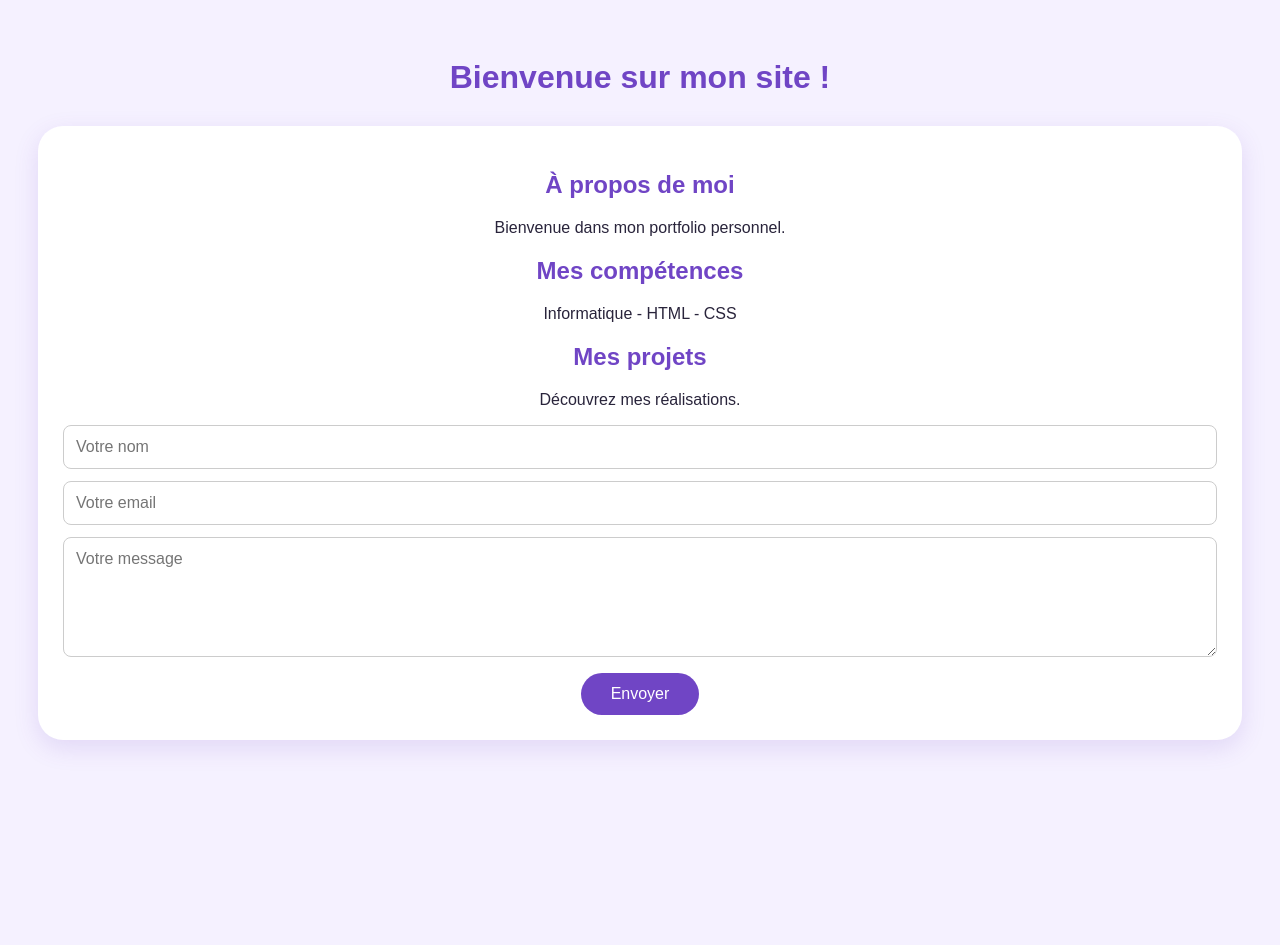
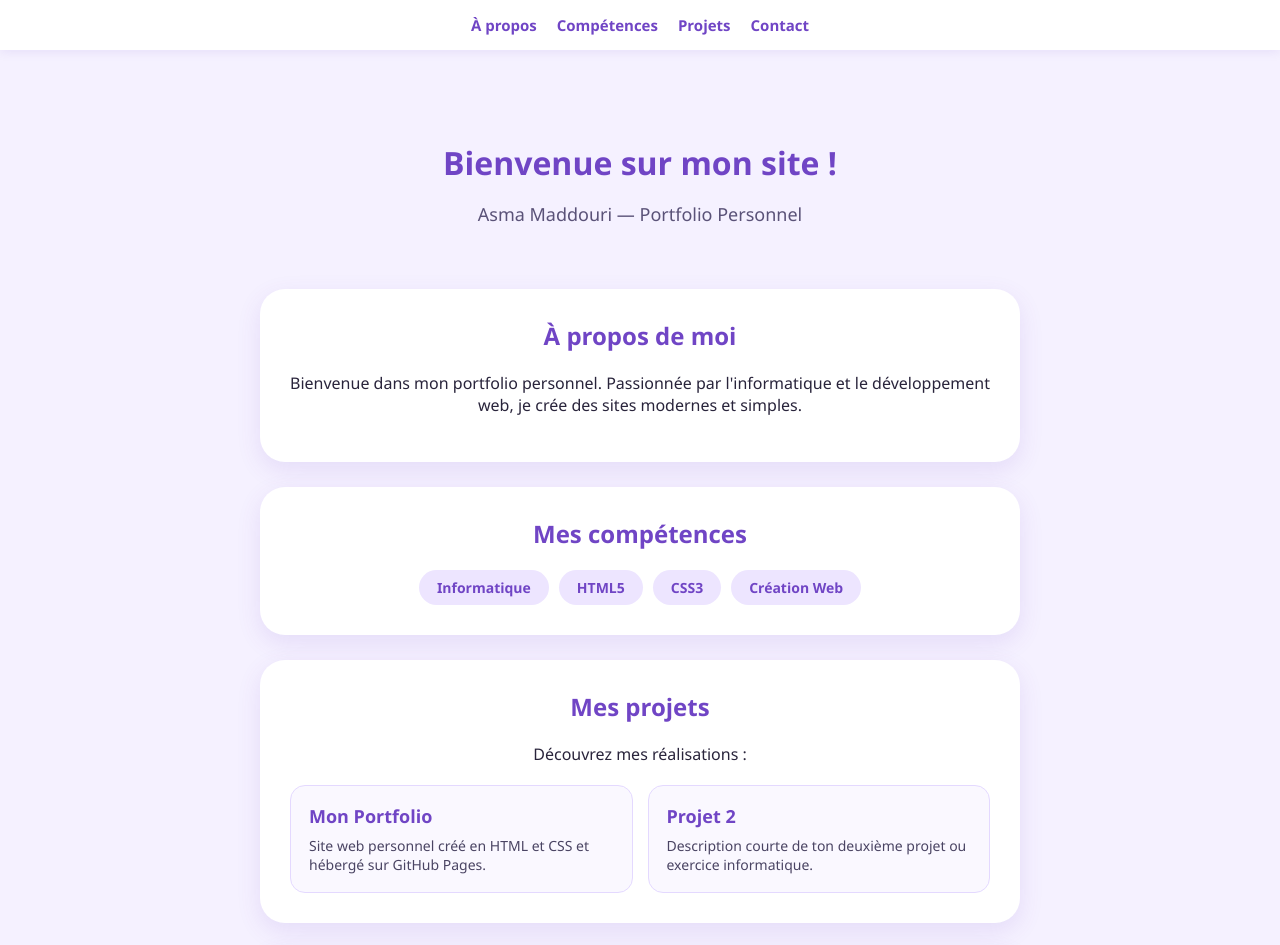
Before and after one commit to asma-maddouri13/portfolio, a plain HTML site: page index.html in a window 1280 px wide. Shown: the top 945 px of the page. Before the commit the page ends 800 px from the top, so only its background shows below. Drawn offline with Linux system fonts and the light colour scheme.

Commit message:
Update portfolio title and enhance styling

```diff
--- a/index.html
+++ b/index.html
@@ -3,72 +3,204 @@
 <head>
 <meta charset="UTF-8">
 <meta name="viewport" content="width=device-width, initial-scale=1.0">
-<title>Mon Portfolio</title>
+<title>Asma Maddouri - Portfolio</title>
 <style>
+* {
+    box-sizing: border-box;
+    scroll-behavior: smooth;
+}
 body {
-    font-family: Arial, sans-serif;
+    font-family: 'Segoe UI', Arial, sans-serif;
     background: #f5f1ff;
     color: #29243b;
+    margin: 0;
+    padding: 0;
+}
+/* Menu el-fou9 */
+nav {
+    background: white;
+    padding: 15px 20px;
+    box-shadow: 0 2px 10px rgba(112, 69, 197, 0.1);
+    position: sticky;
+    top: 0;
+    z-index: 100;
+    display: flex;
+    justify-content: center;
+    gap: 20px;
+}
+nav a {
+    text-decoration: none;
+    color: #7045c5;
+    font-weight: bold;
+    font-size: 15px;
+    transition: 0.3s;
+}
+nav a:hover {
+    color: #50308f;
+}
+/* Contenu el-kol */
+.container {
+    max-width: 800px;
+    margin: auto;
+    padding: 30px 20px;
     text-align: center;
-    padding: 30px;
 }
-h1, h2 {
+header {
+    padding: 40px 10px 20px;
+}
+h1 {
     color: #7045c5;
+    font-size: 32px;
+    margin-bottom: 10px;
+}
+.subtitle {
+    font-size: 18px;
+    color: #5a5278;
 }
 .card {
     background: white;
-    padding: 25px;
+    padding: 30px;
     border-radius: 25px;
-    margin-top: 30px;
-    box-shadow: 0 8px 25px rgba(112, 69, 197, 0.15);
+    margin-top: 25px;
+    box-shadow: 0 8px 25px rgba(112, 69, 197, 0.12);
 }
+h2 {
+    color: #7045c5;
+    margin-top: 0;
+}
+/* Badges compétences */
+.skills {
+    display: flex;
+    justify-content: center;
+    flex-wrap: wrap;
+    gap: 10px;
+    margin-top: 15px;
+}
+.skill-badge {
+    background: #ede5ff;
+    color: #7045c5;
+    padding: 8px 18px;
+    border-radius: 20px;
+    font-weight: bold;
+    font-size: 14px;
+}
+/* Grille Projets */
+.projects-grid {
+    display: grid;
+    grid-template-columns: repeat(auto-fit, minmax(220px, 1fr));
+    gap: 15px;
+    margin-top: 20px;
+    text-align: left;
+}
+.project-item {
+    background: #faf8ff;
+    border: 1px solid #e4d9ff;
+    padding: 18px;
+    border-radius: 15px;
+}
+.project-item h3 {
+    color: #7045c5;
+    margin: 0 0 8px 0;
+    font-size: 18px;
+}
+.project-item p {
+    font-size: 14px;
+    margin: 0;
+    color: #4a4463;
+}
+/* Formulaire */
 input, textarea {
     width: 100%;
     padding: 12px;
     margin-bottom: 12px;
-    border: 1px solid #ccc;
-    border-radius: 8px;
+    border: 1px solid #d5c9f2;
+    border-radius: 10px;
     font-size: 16px;
-    font-family: Arial, sans-serif;
-    box-sizing: border-box;
+    font-family: inherit;
+}
+input:focus, textarea:focus {
+    outline: none;
+    border-color: #7045c5;
 }
 textarea {
     height: 120px;
+    resize: vertical;
 }
 button {
     background: #7045c5;
     color: white;
-    padding: 12px 30px;
+    padding: 12px 35px;
     border: none;
     border-radius: 30px;
     font-size: 16px;
+    font-weight: bold;
     cursor: pointer;
     transition: 0.3s;
 }
 button:hover {
     background: #50308f;
+    transform: translateY(-2px);
+}
+footer {
+    text-align: center;
+    padding: 25px;
+    color: #6b6387;
+    font-size: 14px;
 }
 @media (max-width: 600px) {
-    body { padding: 15px; }
-    h1 { font-size: 25px; }
+    h1 { font-size: 26px; }
     .card { padding: 20px; }
+    nav { gap: 12px; font-size: 14px; }
 }
 </style>
 </head>
 <body>
 
+<nav>
+    <a href="#apropos">À propos</a>
+    <a href="#competences">Compétences</a>
+    <a href="#projets">Projets</a>
+    <a href="#contact">Contact</a>
+</nav>
+
+<div class="container">
+    <header>
         <h1>Bienvenue sur mon site !</h1>
+        <p class="subtitle">Asma Maddouri — Portfolio Personnel</p>
+    </header>
 
-<div class="card">
+    <div class="card" id="apropos">
         <h2>À propos de moi</h2>
-    <p>Bienvenue dans mon portfolio personnel.</p>
+        <p>Bienvenue dans mon portfolio personnel. Passionnée par l'informatique et le développement web, je crée des sites modernes et simples.</p>
+    </div>
 
+    <div class="card" id="competences">
         <h2>Mes compétences</h2>
-    <p>Informatique - HTML - CSS</p>
+        <div class="skills">
+            <span class="skill-badge">Informatique</span>
+            <span class="skill-badge">HTML5</span>
+            <span class="skill-badge">CSS3</span>
+            <span class="skill-badge">Création Web</span>
+        </div>
+    </div>
 
+    <div class="card" id="projets">
         <h2>Mes projets</h2>
-    <p>Découvrez mes réalisations.</p>
+        <p>Découvrez mes réalisations :</p>
+        <div class="projects-grid">
+            <div class="project-item">
+                <h3>Mon Portfolio</h3>
+                <p>Site web personnel créé en HTML et CSS et hébergé sur GitHub Pages.</p>
+            </div>
+            <div class="project-item">
+                <h3>Projet 2</h3>
+                <p>Description courte de ton deuxième projet ou exercice informatique.</p>
+            </div>
+        </div>
+    </div>
 
+    <div class="card" id="contact">
+        <h2>Me contacter</h2>
         <form action="https://formspree.io/f/moedpwvg" method="POST">
             <input type="text" name="nom" placeholder="Votre nom" required>
             <input type="email" name="email" placeholder="Votre email" required>
@@ -76,6 +208,11 @@ button:hover {
             <button type="submit">Envoyer</button>
         </form>
     </div>
+</div>
+
+<footer>
+    © 2026 Asma Maddouri - Tous droits réservés
+</footer>
 
 </body>
 </html>
```
Lines whose indentation alone changed are shown as unchanged.
